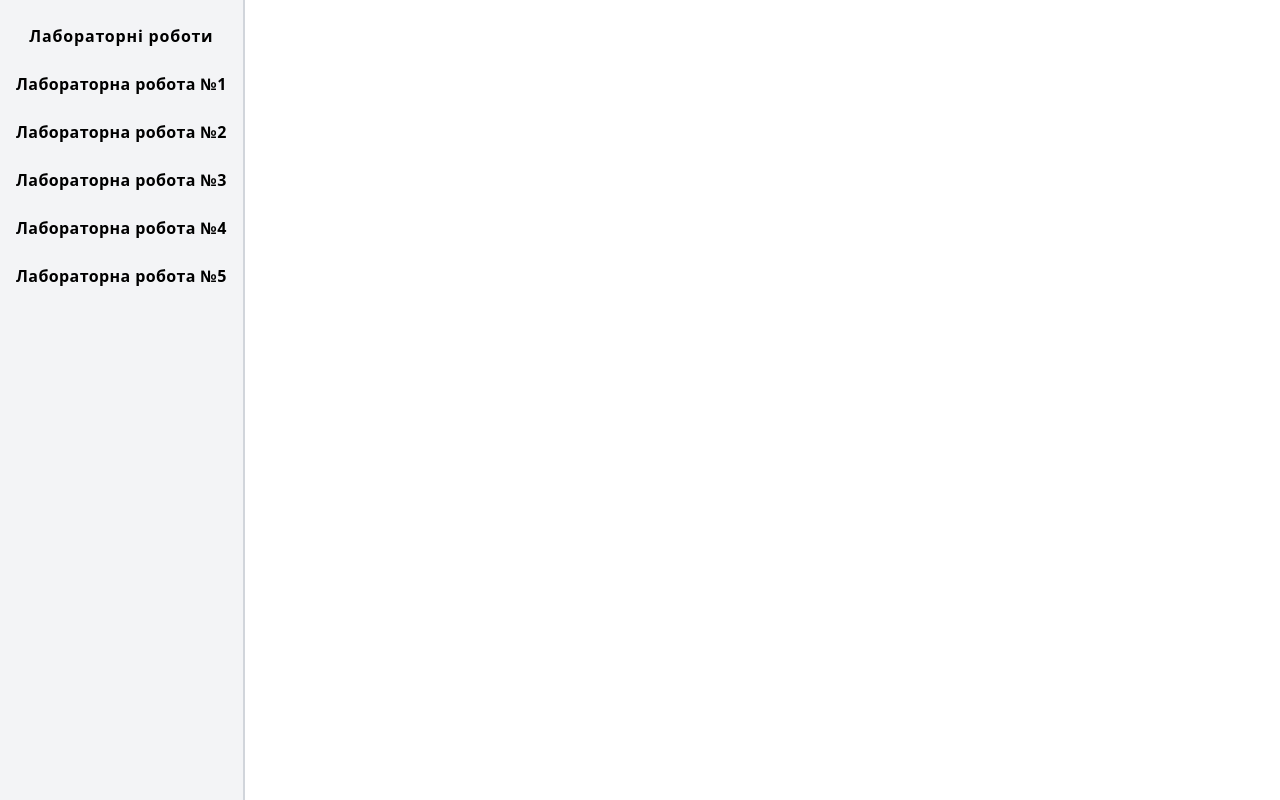
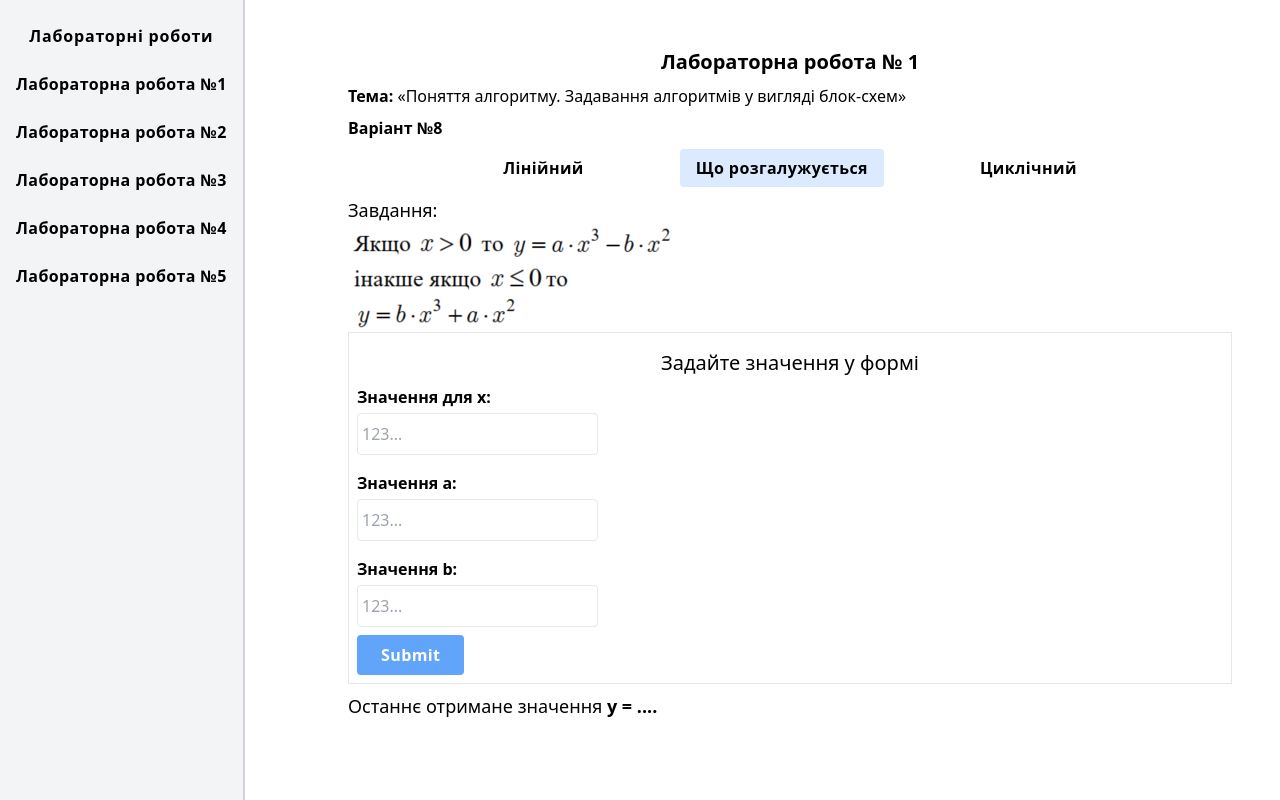
Before and after one commit to matthew1232002/lab_2_amo, a React (Vite) app: page /AMO-labs/lab-1/branched in a window 1280 px wide. Built offline with nearby package versions, Linux system fonts and the light colour scheme.

Commit message:
pre-deploy fixies

```diff
--- a/src/App.jsx
+++ b/src/App.jsx
@@ -11,7 +11,7 @@
 
 function App() {
   return (
-  <BrowserRouter>
+  <BrowserRouter basename={`/${import.meta.env.VITE_BASE_ROUTE}`}>
     <div className="flex">
       <Menu />
       <div className="p-12 w-full">
--- a/src/pages/lab1/Branched.jsx
+++ b/src/pages/lab1/Branched.jsx
@@ -5,13 +5,14 @@
 import {AppField} from "../../components/AppField";
 import {AppButton} from "../../components/AppButton";
 import {useState} from "react";
+import branchingImg from '/images/lab-1/branching.png';
 
 export const Branched = () => {
   const [result, setResult] = useState('...');
   return (
     <div>
       <p className="text-lg">Завдання:</p>
-      <img src="/images/lab-1/branching.png" alt="branched"/>
+      <img src={branchingImg} alt="branched"/>
 
       <Formik
         initialValues={{
--- a/src/pages/lab1/Circular.jsx
+++ b/src/pages/lab1/Circular.jsx
@@ -5,13 +5,14 @@
 import {AppField} from "../../components/AppField";
 import {AppButton} from "../../components/AppButton";
 import {useState} from "react";
+import cycleImg from '/images/lab-1/cycle.png';
 
 export const Circular = () => {
   const [result, setResult] = useState('...');
   return (
     <div>
       <p className="text-lg">Завдання:</p>
-      <img src="/images/lab-1/cycle.png" alt="circular"/>
+      <img src={cycleImg} alt="circular"/>
 
       <Formik
         initialValues={{
--- a/src/pages/lab1/Linear.jsx
+++ b/src/pages/lab1/Linear.jsx
@@ -5,6 +5,7 @@
 import {AppButton} from "../../components/AppButton";
 import {AppFormGroup} from "../../components/AppFormGroup";
 import {AppLabel} from "../../components/AppLabel";
+import linearImg from '/images/lab-1/linear.png';
 
 export const Linear = () => {
   const [result, setResult] = useState('...');
@@ -12,7 +13,7 @@
   return (
     <div>
       <p className="text-lg">Завдання:</p>
-      <img src="/images/lab-1/linear.png" alt="linear"/>
+      <img src={linearImg} alt="linear"/>
       <Formik
         initialValues={{
           b: '',
--- a/vite.config.js
+++ b/vite.config.js
@@ -3,5 +3,6 @@
 
 // https://vitejs.dev/config/
 export default defineConfig({
-  plugins: [react()]
+  plugins: [react()],
+  base: '/AMO-labs/'
 })
```
Also changed, not shown: 1 other file (tests, documents, lock files or other folders).
